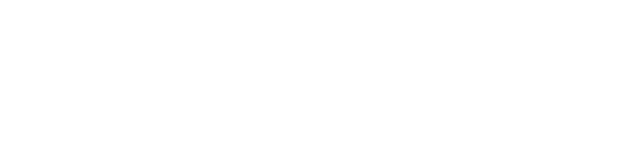
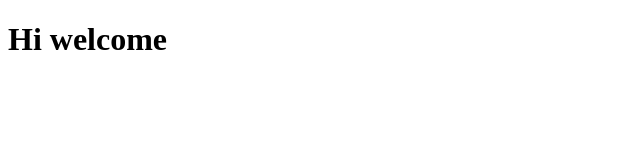
Before and after one commit to prakashdlux/Cherry-pick, a plain HTML site: page header.html in a window 1280 px wide. Shown: the whole page, without its empty margins (0-640 px from the left). Drawn offline with Linux system fonts and the light colour scheme.

Commit message:
add header

```diff
--- a/header.html
+++ b/header.html
@@ -6,6 +6,6 @@
     <title>Document</title>
 </head>
 <body>
-
+    <h1>Hi welcome</h1>
 </body>
 </html>
```
